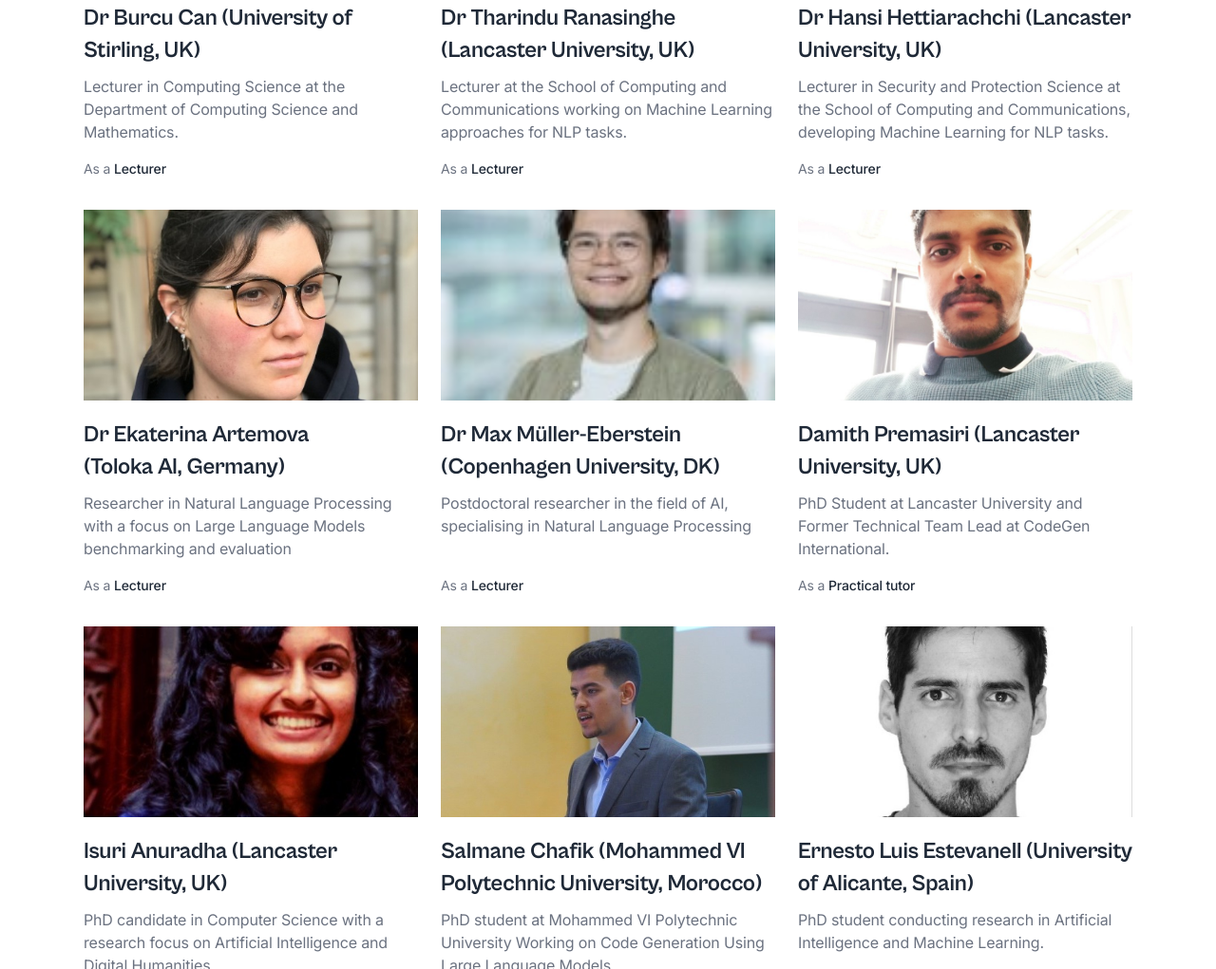
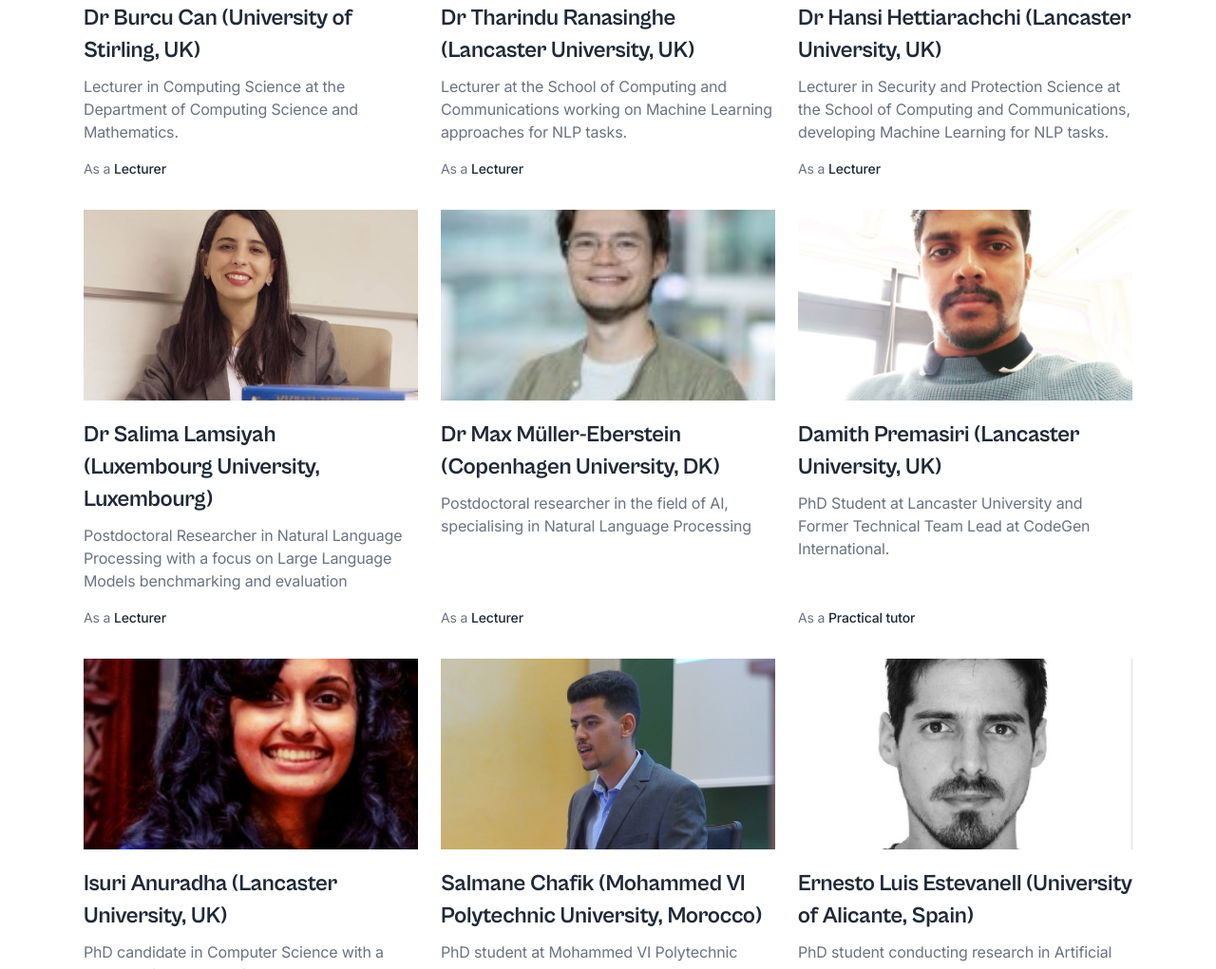
Before and after one commit to ranlp2025-summer-school/ranlp2025-summer-school.github.io, a website: page index.html in a window 1280 px wide. Shown: the part 2763-3784 px from the top of the page at 95% size. Drawn offline with Linux system fonts and the light colour scheme.

Commit message:
Update index.html

```diff
--- a/index.html
+++ b/index.html
@@ -310,16 +310,16 @@
                             <article class="h-full flex flex-col space-y-5" data-aos="fade-down">
                                 <!-- Image -->
                                 <a class="block group overflow-hidden" href="#0">
-                                    <img class="w-full aspect-[7/4] object-cover group-hover:scale-105 transition duration-700 ease-out" src="./images/ekaterina.jpg" width="347" height="198" alt="Post 01" />
+                                    <img class="w-full aspect-[7/4] object-cover group-hover:scale-105 transition duration-700 ease-out" src="./images/salima.jpg" width="347" height="198" alt="Post 01" />
                                 </a>
                                 <!-- Content -->
                                 <div class="grow flex flex-col">
                                     <header>
                                         <h3 class="h4 font-cabinet-grotesk font-bold mb-2">
-                                            <a class="inline-block decoration-blue-500 decoration-2 underline-offset-2 hover:underline" href="#0">Dr Ekaterina Artemova <br> (Toloka AI, Germany)</a>
+                                            <a class="inline-block decoration-blue-500 decoration-2 underline-offset-2 hover:underline" href="#0">Dr Salima Lamsiyah <br> (Luxembourg University, Luxembourg)</a>
                                         </h3>
                                     </header>
-                                    <p class="text-gray-500 grow">Researcher in Natural Language Processing with a focus on Large Language Models benchmarking and evaluation</p>
+                                    <p class="text-gray-500 grow">Postdoctoral Researcher in Natural Language Processing with a focus on Large Language Models benchmarking and evaluation</p>
                                     <footer class="flex items-center text-sm mt-4">
                                         <div>
                                             <span class="text-gray-500">As a</span> <a class="font-medium decoration-blue-500 decoration-2 underline-offset-2 hover:underline" href="#0">Lecturer</a>
```
